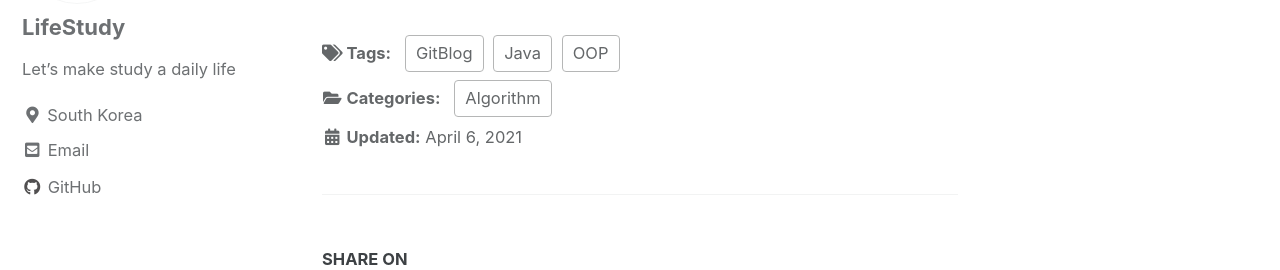
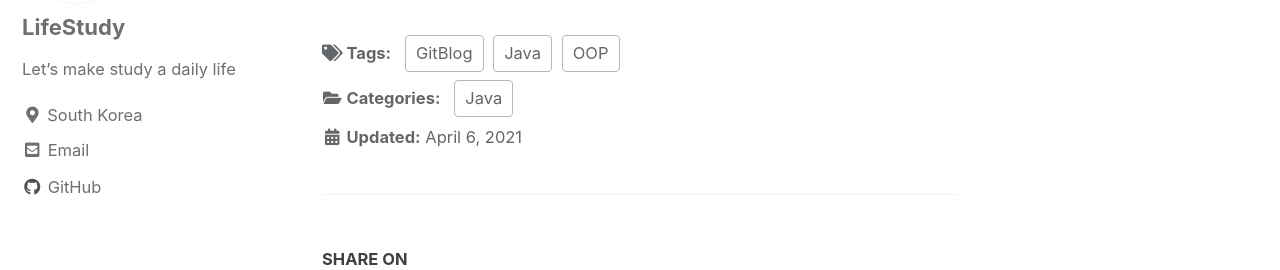
Before and after one commit to edw216/edw216.github.io, a Jekyll site: the page built from _posts/2021-04-06-gitblog-java(1).md, in a window 1280 px wide and 900 px high, scrolled down 3730 px. Shown: the part 172-442 px from the top of the window. Built offline with Jekyll 4.4.1, drawn with Linux system fonts in a browser that asks for light colours; cached includes are drawn as plain includes.

Commit message:
2021-04-06 blog update

```diff
--- a/_posts/2021-04-06-gitblog-java(1).md
+++ b/_posts/2021-04-06-gitblog-java(1).md
@@ -2,7 +2,7 @@
 title:  "[JAVA]객체 지향 프로그래밍(1)"
 
 categories:
-  - Algorithm
+  - Java
 tags:
   - [GitBlog, Java, OOP]
 
```
